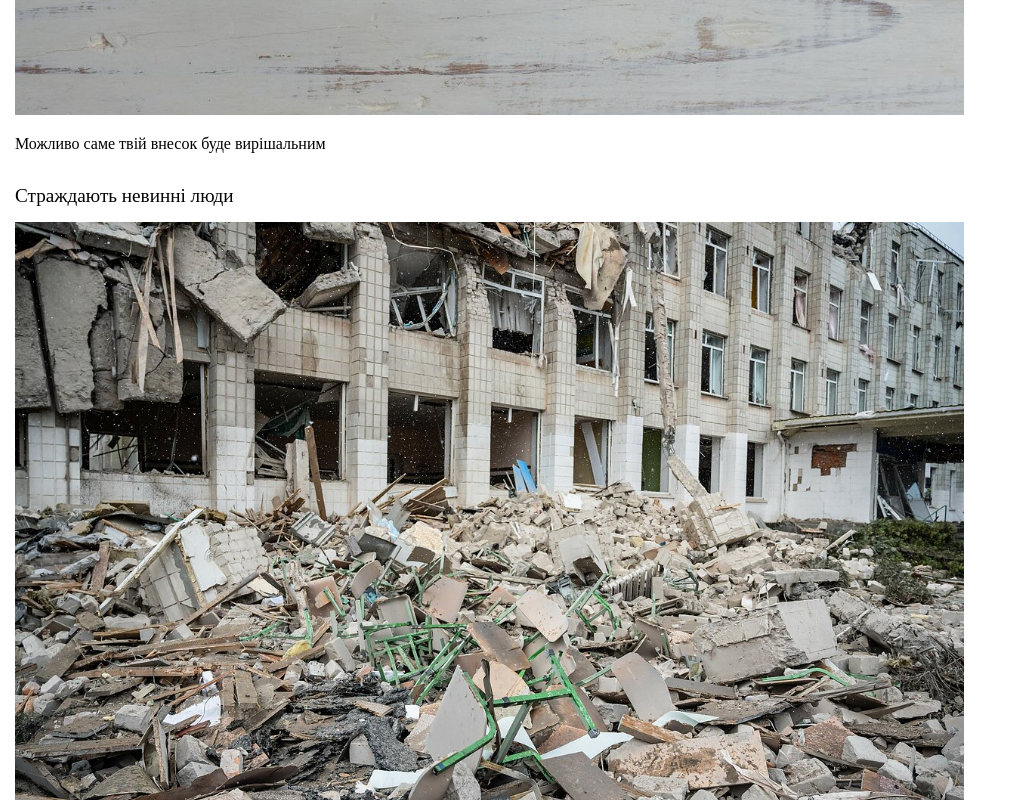
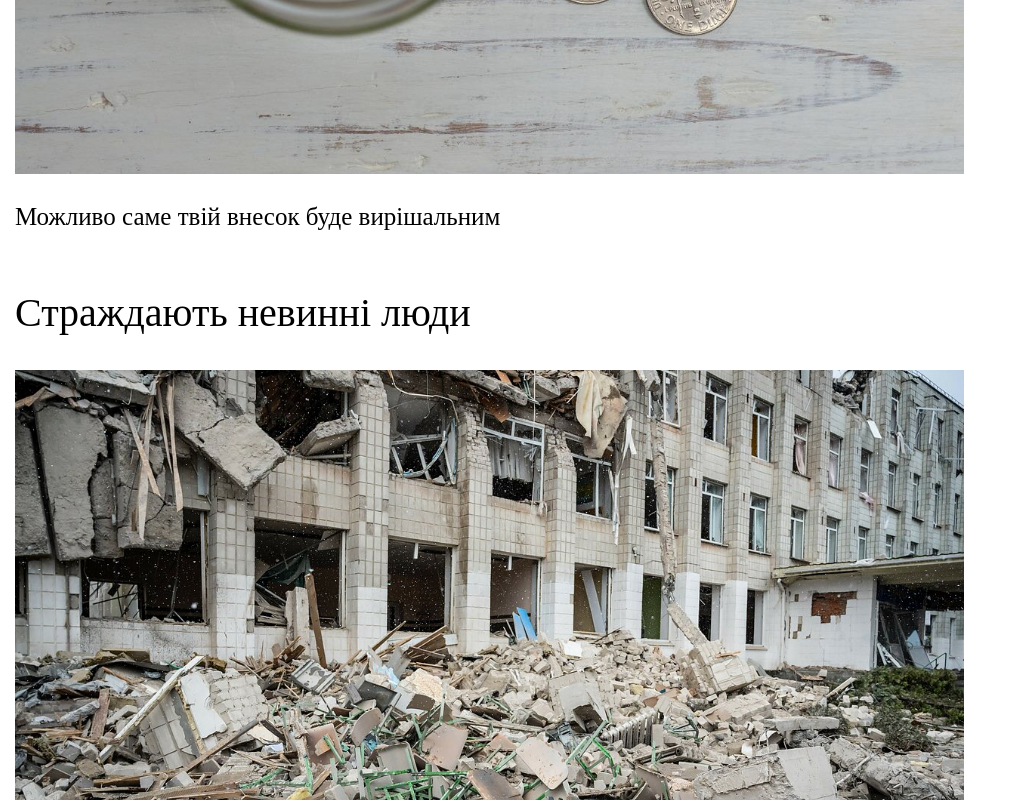
Before and after one commit to nikedayn/GameOFTeens_HTML_CSS, a plain HTML site: page index.html in a window 1280 px wide. Shown: the part 1620-2420 px from the top of the page, without its empty margins (0-1012 px from the left). Drawn offline with Linux system fonts and the light colour scheme; a web font is replaced by a local one.

Commit message:
another commit

```diff
--- a/assets/css/style.css
+++ b/assets/css/style.css
@@ -57,6 +57,7 @@ h1 {
     text-align: center;
     color: rgb(44, 100, 255);
     align-self: center;
+    font-size: 60px;
 }
 .h1_span {
     color: yellow;
@@ -81,12 +82,12 @@ article {
     width: 75%;
 }
 h2 {
-    font-size: larger;
+    font-size: 40px;
     font-weight: 300;
     font-family: 'Kelly Slab';
 }
 .ap {
-    font-size: medium;
+    font-size: 25px;
     font-weight: 500;
     font-family: 'Kelly Slab';
 }
```
